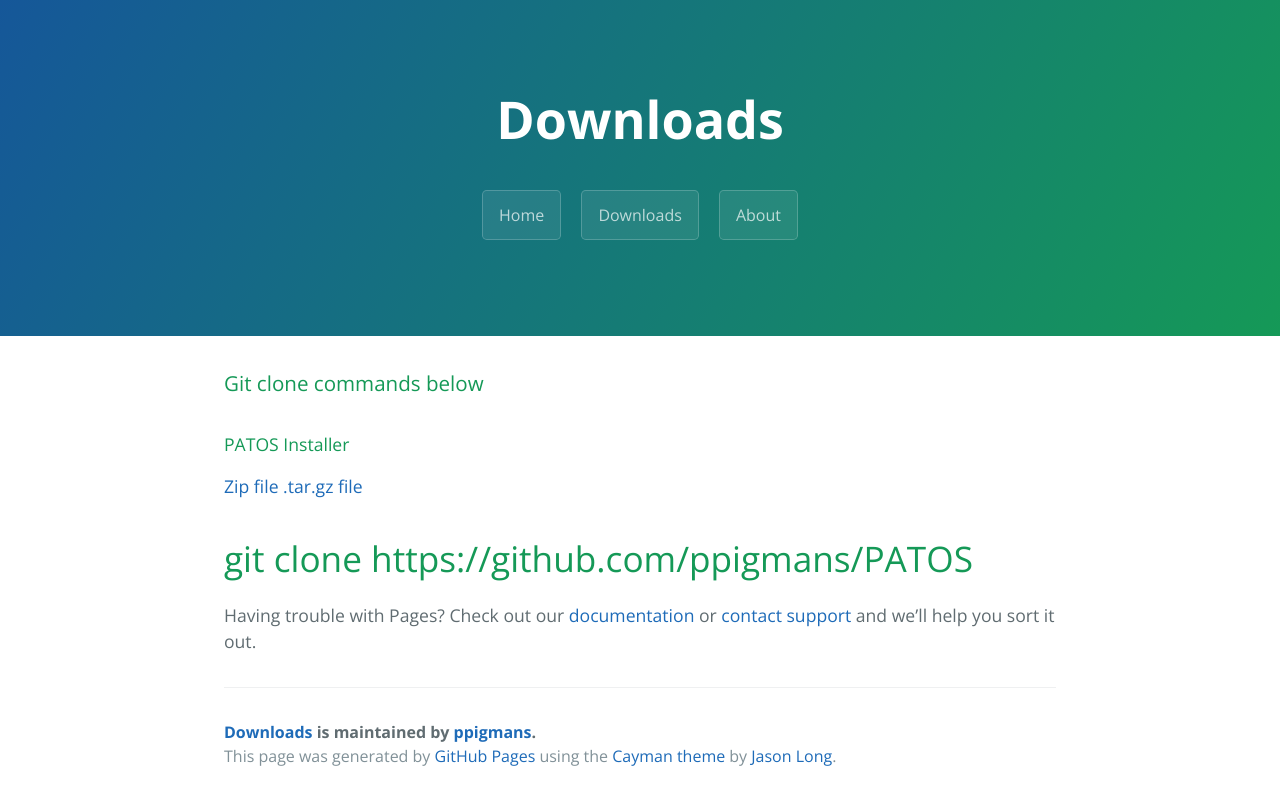
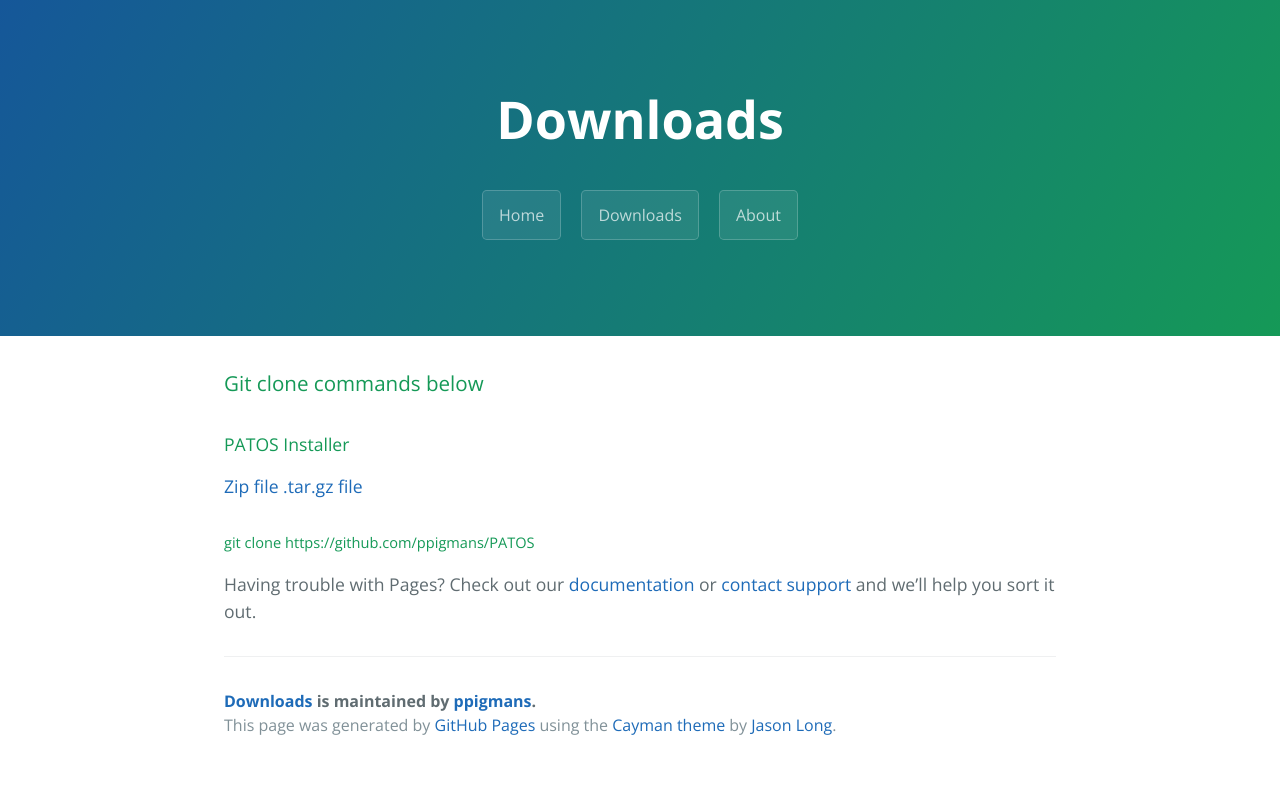
Before and after one commit to ppigmans/downloads, a plain HTML site: page index.html in a window 1280 px wide. Drawn offline with nearby package versions, Linux system fonts and the light colour scheme.

Commit message:
Update index.html

```diff
--- a/index.html
+++ b/index.html
@@ -24,7 +24,7 @@
             <h4>PATOS Installer</h4>
 <a class="github-button" href="https://github.com/ppigmans/PATOS/archive/master.zip" data-icon="octicon-cloud-download" data-style="mega" aria-label="Download ppigmans/PATOS on GitHub">Zip file</a>
 <a class="github-button" href="https://github.com/ppigmans/PATOS/tarball/master" data-icon="octicon-cloud-download" data-style="mega" aria-label="Download ppigmans/PATOS on GitHub">.tar.gz file</a>
-<h1>git clone https://github.com/ppigmans/PATOS</h1>
+<h5>git clone https://github.com/ppigmans/PATOS</h5>
 <script async defer id="github-bjs" src="https://buttons.github.io/buttons.js"></script>
 
 <p>Having trouble with Pages? Check out our <a href="https://help.github.com/pages">documentation</a> or <a href="https://github.com/contact">contact support</a> and we’ll help you sort it out.</p>
```
